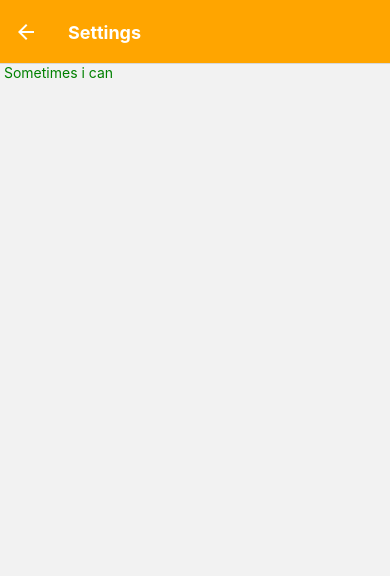
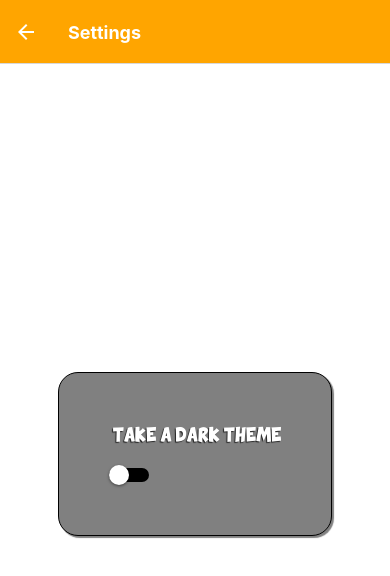
Before and after one commit to shellipov/pokemon-app, a React Native app: screen /Settings in a window 390 px wide. Shown: the top 576 px of the page. Built offline with nearby package versions, Linux system fonts and the light colour scheme; no server answers.

Commit message:
add black theme

```diff
--- a/pages/Favorites.js
+++ b/pages/Favorites.js
@@ -11,7 +11,7 @@ import {
 } from "react-native";
 import AsyncStorage from "@react-native-async-storage/async-storage";
 
-const Favorites = () => {
+const Favorites = ({isBlacktheme}) => {
   const [favoritesList, setFavoritesList] = useState([]);
 
   const fadeAnim = useRef(new Animated.Value(0)).current;
@@ -72,7 +72,7 @@ const Favorites = () => {
   }
 
   return (
-    <View style={{ flex: 1 }}>
+    <View style={{ flex: 1, backgroundColor: isBlacktheme? 'rgb(24, 24, 24)': 'white' }}>
       <FlatList
         data={favoritesList}
         keyExtractor={(item) => item.id}
--- a/src/AppRouter.js
+++ b/src/AppRouter.js
@@ -1,9 +1,5 @@
 import React, { useState } from "react";
-import { Text } from "react-native";
-import { mainStyles } from "../styles/styles";
-import {  fonts } from "../styles/styles";
 import PostList from "./PostList";
-import Search from "../pages/Search";
 import Settings from "./Settings";
 import Pokemon from "../pages/Pokemon";
 import Favorites from "../pages/Favorites";
@@ -11,49 +7,46 @@ import { NavigationContainer } from "@react-navigation/native";
 import { createNativeStackNavigator } from "@react-navigation/native-stack";
 
 export default function AppRouter({ isBlackTheme }) {
+  const Stack = createNativeStackNavigator();
+  const [isBlacktheme, setIsBlacktheme] = useState(false);
 
-  const font = fonts()
-  const Stack = createNativeStackNavigator();
-
-  const screenSettings = (title) =>{
-    return {title: title,
+  const screenSettings = (title) => {
+    return {
+      title: title,
       headerTintColor: "white",
       headerTitleStyle: {
         fontWeight: "bold",
       },
       headerStyle: {
-      backgroundColor: "orange",
-    },}
-  }
+        backgroundColor: isBlacktheme ? "black" : "orange",
+      },
+    };
+  };
   return (
     <>
       <NavigationContainer>
         <Stack.Navigator>
           <Stack.Screen
             name="PostList"
-            component={PostList}
-            options={screenSettings('Post List')}
-          />
-          <Stack.Screen
-            name="Search"
-            component={Search}
-            options={screenSettings('Search')}
-          />
+            options={screenSettings("Pokemons")}
+          >{(props) => <PostList {...props} isBlacktheme={isBlacktheme} />}
+          </Stack.Screen>
           <Stack.Screen
             name="Pokemon"
-            component={Pokemon}
-            options={screenSettings('Pokemon')}
+            options={screenSettings("Pokemon")}
+          >{(props) => <Pokemon {...props} isBlacktheme={isBlacktheme} />}
+          </Stack.Screen>
+          <Stack.Screen name="Settings" options={screenSettings("Settings")}>
+            {() => (
+              <Settings
+                isBlacktheme={isBlacktheme}
+                setIsBlacktheme={setIsBlacktheme}
               />
-          <Stack.Screen
-            name="Settings"
-            component={Settings}
-            options={screenSettings('Settings')}
-          />
-          <Stack.Screen
-            name="Favorites"
-            component={Favorites}
-            options={screenSettings('Favorites')}
-          />
+            )}
+          </Stack.Screen>
+          <Stack.Screen name="Favorites" options={screenSettings("Favorites")}>
+            {() => <Favorites isBlacktheme={isBlacktheme} />}
+          </Stack.Screen>
         </Stack.Navigator>
       </NavigationContainer>
     </>
--- a/src/CardItem.js
+++ b/src/CardItem.js
@@ -9,7 +9,7 @@ import {
   Animated,
 } from "react-native";
 
-const CardItem = ({ item, navigation }) => {
+const CardItem = ({ item, navigation, isBlacktheme }) => {
   const fadeAnim = useRef(new Animated.Value(0)).current;
 
   const fadeIn = () => {
@@ -37,7 +37,7 @@ const CardItem = ({ item, navigation }) => {
               onError={fadeIn}
               style={{
                 height: 80,
-                width: 60,
+                width: 100,
                 shadowColor: "rgb(41, 41, 41)",
                 shadowOffset: {
                   width: 1,
@@ -56,9 +56,9 @@ const CardItem = ({ item, navigation }) => {
 };
 
 const styles = StyleSheet.create({
-  textBlock: {
-    width: "80%",
-  },
+  // textBlock: {
+  //   width: "80%",
+  // },
   buttonBlock: {
     width: "20%",
   },
--- a/src/PostList.js
+++ b/src/PostList.js
@@ -10,7 +10,7 @@ import CardItem from "./CardItem";
 import { mainStyles } from "../styles/styles";
 import Api from "../api/api";
 
-export default function PostList({ navigation }) {
+export default function PostList({ navigation, isBlacktheme }) {
   const [posts, setPosts] = useState(null);
   const [pages, setPages] = useState([]);
   const [detailedPokemons, setDetailedPokemons] = useState(null);
@@ -40,28 +40,29 @@ export default function PostList({ navigation }) {
   if (detailedPokemons) {
     return (
       <>
-        <View style={mainStyles.around}>
-          <TouchableOpacity onPress={() => navigation.navigate("Search")}>
+        <View style={[mainStyles.around, {backgroundColor: isBlacktheme? 'rgb(24, 24, 24)': 'white'}]}>
+          {/* <TouchableOpacity onPress={() => navigation.navigate("Search")}>
             <Text style={mainStyles.titleFont}>Search</Text>
+          </TouchableOpacity> */}
+          <TouchableOpacity onPress={() => navigation.navigate("Favorites")}>
+            <Text style={mainStyles.titleFont}>Favorites</Text>
           </TouchableOpacity>
           <TouchableOpacity onPress={() => navigation.navigate("Settings")}>
             <Text style={mainStyles.titleFont}>Settings</Text>
           </TouchableOpacity>
-          <TouchableOpacity onPress={() => navigation.navigate("Favorites")}>
-            <Text style={mainStyles.titleFont}>Favorites</Text>
-          </TouchableOpacity>
         </View>
         <FlatList
+        style={{backgroundColor: isBlacktheme? 'rgb(24, 24, 24)': 'white'}}
           ref={scrollRef}
           data={detailedPokemons}
           renderItem={(item) => (
-            <CardItem item={item} navigation={navigation} />
+            <CardItem item={item} navigation={navigation} isBlacktheme={isBlacktheme} />
           )}
           keyExtractor={(post) => post.name}
         />
-        <View style={mainStyles.around}>
+        <View style={[mainStyles.around, {backgroundColor: isBlacktheme? 'rgb(24, 24, 24)': 'white'}]}>
           <FlatList
-            contentContainerStyle={{ alignSelf: "flex-start" }}
+            contentContainerStyle={{ alignSelf: "flex-start", backgroundColor: isBlacktheme? 'rgb(24, 24, 24)': 'white'}}
             numColumns={60}
             showsVerticalScrollIndicator={false}
             showsHorizontalScrollIndicator={false}
--- a/src/Settings.js
+++ b/src/Settings.js
@@ -1,18 +1,52 @@
 import React from "react";
+import { mainStyles } from "../styles/styles";
 
-import { Text, StyleSheet } from "react-native";
+import { Text, View, Switch } from "react-native";
 
-export default function Settings() {
+export default function Settings({ isBlacktheme, setIsBlacktheme }) {
+  const toggleSwitch = () => setIsBlacktheme((previousState) => !previousState);
   return (
     <>
-      <Text style={styles.about}> Sometimes i can</Text>
-
+      <View
+        style={{
+          flex: 1,
+          flexDirection: "column",
+          justifyContent: "center",
+          alignItems: "center",
+          backgroundColor: isBlacktheme? 'rgb(24, 24, 24)': 'white'
+        }}
+      >
+        <View
+          style={{
+            backgroundColor: "gray",
+            paddingHorizontal: 50,
+            paddingVertical: 50,
+            borderRadius: 20,
+            shadowColor: "gray",
+            shadowOffset: {
+              width: 2,
+              height: 2,
+            },
+            shadowOpacity: 1,
+            shadowRadius: 1,
+            elevation: 1,
+            borderColor: "black",
+            borderWidth: 1,
+          }}
+        >
+          <Text style={[mainStyles.comixWhite, { marginBottom: 20 }]}>
+            {" "}
+            Take a dark theme
+          </Text>
+          <Switch
+            trackColor={{ false: "black", true: "black" }}
+            thumbColor={isBlacktheme ? "orange" : "white"}
+            ios_backgroundColor="black"
+            onValueChange={toggleSwitch}
+            value={isBlacktheme}
+          />
+        </View>
+      </View>
     </>
   );
 }
-
-const styles = StyleSheet.create({
-  about: {
-    color: "green",
-  },
-});
--- a/styles/style.scss
+++ b/styles/style.scss
@@ -1,3 +1,3 @@
 *{
-  background-color: rgb(41, 41, 41);
+  background-color: rgb(24, 24, 24);
 }
--- a/styles/styles.js
+++ b/styles/styles.js
@@ -12,11 +12,13 @@ export const mainStyles = StyleSheet.create({
   card: {
     backgroundColor: "orange",
     padding: 6,
+    paddingHorizontal: 15,
     borderRadius: 16,
     margin: 5,
     marginLeft: 10,
     flexDirection: "row",
     alignItems: "center",
+    justifyContent: 'space-between',
     shadowColor: "gray",
     paddingLeft: 20,
     shadowOffset: {
@@ -86,17 +88,29 @@ export const mainStyles = StyleSheet.create({
     flexDirection: "row",
     alignItems: "center",
     justifyContent: "space-around",
-    marginBottom: 20
+    paddingBottom: 20
   },
   comix: {
     fontFamily: "comix",
     color: "black",
     fontSize: 10,
   },
+  comixWhite: {
+    fontFamily: "comix",
+    color: "white",
+    fontSize: 10,
+    textShadowColor: "rgba(0, 0, 0, 0.75)",
+    textShadowOffset: { width: -1, height: 1 },
+    textShadowRadius: 1,
+  },
   big: {
     fontFamily: "comix",
     color: "orange",
     fontSize: 25,
+    textShadowColor: "black",
+    textShadowColor: "rgba(0, 0, 0, 0.75)",
+    textShadowOffset: { width: -1, height: 1 },
+    textShadowRadius: 1,
   },
   favotiveFont: {
     marginTop: 10,
@@ -104,7 +118,7 @@ export const mainStyles = StyleSheet.create({
     fontSize: 16,
     color: "orange",
     textShadowColor: "rgba(0, 0, 0, 0.75)",
-    textShadowOffset: { width: -1, height: 1 },
+    textShadowOffset: { width: -2, height: 2 },
     textShadowRadius: 1,
   },
   delete: {
```
Also changed, not shown: pages/Pokemon.js (+78 -14 lines), App.js (line endings or trailing spaces). Lines whose indentation alone changed are shown as unchanged.
